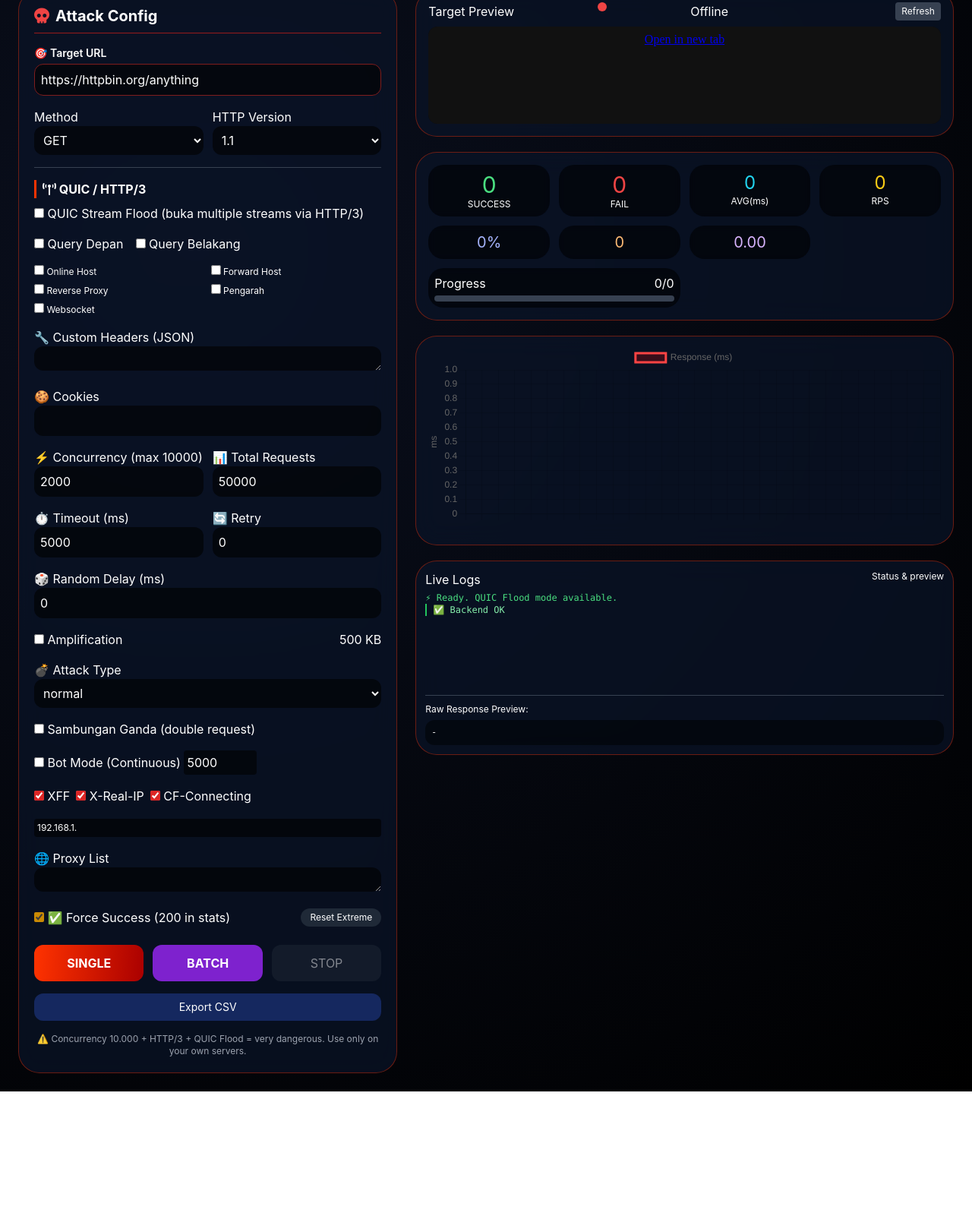
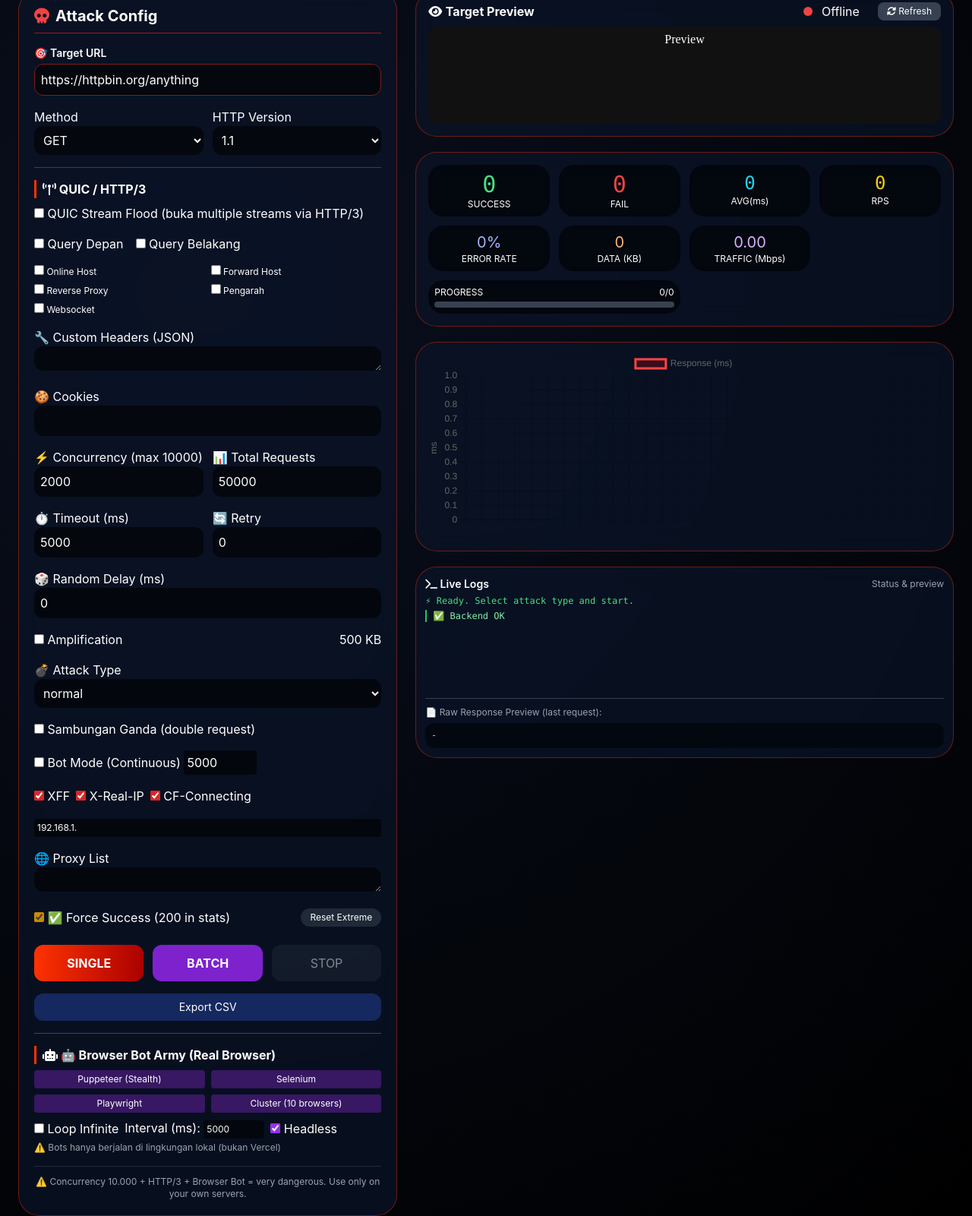
Before and after one commit to Origami-Tobiichi/Elysia, a website: page public/index.html in a window 1280 px wide. Shown: the part 146-1747 px from the top of the page at 76% size. Before the commit the page ends 1583 px from the top, so only its background shows below. Drawn offline with nearby package versions, Linux system fonts and the light colour scheme; no server answers.

Commit message:
Update index.html

```diff
--- a/public/index.html
+++ b/public/index.html
@@ -3,7 +3,7 @@
 <head>
     <meta charset="UTF-8">
     <meta name="viewport" content="width=device-width, initial-scale=1.0, user-scalable=yes">
-    <title>💀 Web Stresser Ultimate | HTTP/3 + QUIC Flood</title>
+    <title>💀 Web Stresser Extreme | Browser Bot Army</title>
     <script src="https://cdn.tailwindcss.com"></script>
     <link rel="stylesheet" href="https://cdnjs.cloudflare.com/ajax/libs/font-awesome/6.0.0-beta3/css/all.min.css">
     <script src="https://cdn.jsdelivr.net/npm/chart.js@4.4.0/dist/chart.umd.min.js"></script>
@@ -29,8 +29,8 @@
 <div class="max-w-7xl mx-auto">
     <div class="flex flex-wrap justify-between items-center mb-6 gap-3">
         <div>
-            <h1 class="text-4xl md:text-6xl font-black bg-gradient-to-r from-red-500 to-orange-400 bg-clip-text text-transparent">💀 STRESSER ULTIMATE</h1>
-            <p class="text-gray-400 text-sm mt-1">HTTP/3 + QUIC Flood · Concurrency 10.000 · Real Amplification</p>
+            <h1 class="text-4xl md:text-6xl font-black bg-gradient-to-r from-red-500 to-orange-400 bg-clip-text text-transparent">💀 STRESSER EXTREME</h1>
+            <p class="text-gray-400 text-sm mt-1">HTTP/3 + QUIC · Browser Bot Army · Real Amplification · No Simulation</p>
         </div>
         <div class="flex items-center gap-3 bg-black/40 p-2 rounded-full">
             <i class="fas fa-users text-orange-400"></i>
@@ -40,9 +40,11 @@
     </div>
 
     <div class="grid lg:grid-cols-12 gap-6">
-        <!-- Panel Kiri -->
+        <!-- Panel Kiri (Konfigurasi) -->
         <div class="lg:col-span-5 glass p-5 space-y-4">
             <h2 class="text-xl font-bold flex items-center gap-2 border-b border-red-800 pb-2"><i class="fas fa-skull text-red-500"></i> Attack Config</h2>
+
+            <!-- Target & Method -->
             <div><label class="block text-sm font-semibold mb-1">🎯 Target URL</label><input id="targetUrl" class="w-full p-2 rounded-xl bg-black/60 border border-red-900" value="https://httpbin.org/anything"></div>
             <div class="grid grid-cols-2 gap-3">
                 <div><label>Method</label><select id="method" class="w-full p-2 rounded-xl bg-black/60"><option>GET</option><option>POST</option><option>PUT</option><option>DELETE</option><option>PATCH</option><option>HEAD</option><option>OPTIONS</option></select></div>
@@ -55,7 +57,7 @@
                 <label><input type="checkbox" id="quicFlood" class="accent-red-600"> QUIC Stream Flood (buka multiple streams via HTTP/3)</label>
             </div>
 
-            <!-- Metode Query & Header Tambahan (singkat) -->
+            <!-- Metode Query & Header Tambahan -->
             <div class="flex gap-4"><label><input type="checkbox" id="queryDepan" class="accent-red-600"> Query Depan</label><label><input type="checkbox" id="queryBelakang" class="accent-red-600"> Query Belakang</label></div>
             <div class="grid grid-cols-2 gap-2 text-xs">
                 <label><input type="checkbox" id="headerOnlineHost" class="accent-red-600"> Online Host</label>
@@ -67,7 +69,7 @@
             <div><label>🔧 Custom Headers (JSON)</label><textarea id="customHeaders" rows="1" class="w-full p-2 rounded-xl bg-black/60 font-mono text-xs"></textarea></div>
             <div><label>🍪 Cookies</label><input id="cookies" class="w-full p-2 rounded-xl bg-black/60"></div>
 
-            <!-- Concurrency tinggi -->
+            <!-- Parameter Serangan -->
             <div class="grid grid-cols-2 gap-3">
                 <div><label>⚡ Concurrency (max 10000)</label><input type="number" id="concurrency" value="2000" min="1" max="10000" class="w-full p-2 rounded-xl bg-black/60"></div>
                 <div><label>📊 Total Requests</label><input type="number" id="total" value="50000" min="1" max="500000" class="w-full p-2 rounded-xl bg-black/60"></div>
@@ -86,7 +88,7 @@
             <div><label><input type="checkbox" id="dualConnection" class="accent-red-600"> Sambungan Ganda (double request)</label></div>
             <div><label><input type="checkbox" id="continuousToggle" class="accent-purple-600"> Bot Mode (Continuous)</label> <input type="number" id="intervalMs" value="5000" class="w-24 p-1 rounded bg-black/60" placeholder="interval ms"></div>
 
-            <!-- Spoofing singkat -->
+            <!-- Spoofing -->
             <div class="flex flex-wrap gap-2">
                 <label><input type="checkbox" id="spoofIp" class="accent-red-600" checked> XFF</label>
                 <label><input type="checkbox" id="spoofRealIp" class="accent-red-600" checked> X-Real-IP</label>
@@ -96,17 +98,64 @@
             <div><label>🌐 Proxy List</label><textarea id="proxyList" rows="1" class="w-full p-2 rounded-xl bg-black/60 font-mono text-xs"></textarea></div>
 
             <div class="flex justify-between"><label><input type="checkbox" id="forceSuccess" class="accent-yellow-600" checked> ✅ Force Success (200 in stats)</label><button id="resetExtremeBtn" class="bg-gray-800 text-xs px-3 py-1 rounded-full">Reset Extreme</button></div>
-            <div class="flex gap-3 pt-2"><button id="startBtn" class="btn-extreme flex-1 py-3 rounded-xl font-bold">SINGLE</button><button id="batchBtn" class="bg-purple-700 flex-1 py-3 rounded-xl font-bold">BATCH</button><button id="stopBtn" class="bg-gray-800 flex-1 py-3 rounded-xl disabled:opacity-50" disabled>STOP</button></div>
+
+            <!-- Tombol Aksi -->
+            <div class="flex gap-3 pt-2">
+                <button id="startBtn" class="btn-extreme flex-1 py-3 rounded-xl font-bold">SINGLE</button>
+                <button id="batchBtn" class="bg-purple-700 flex-1 py-3 rounded-xl font-bold">BATCH</button>
+                <button id="stopBtn" class="bg-gray-800 flex-1 py-3 rounded-xl disabled:opacity-50" disabled>STOP</button>
+            </div>
             <button id="exportBtn" class="w-full bg-blue-900/60 py-2 rounded-xl text-sm">Export CSV</button>
-            <div class="text-xs text-center text-gray-400">⚠️ Concurrency 10.000 + HTTP/3 + QUIC Flood = very dangerous. Use only on your own servers.</div>
+
+            <!-- Browser Bot Army (baru) -->
+            <div class="border-t border-purple-800 pt-2 mt-2">
+                <div class="section-title"><i class="fas fa-robot"></i> 🤖 Browser Bot Army (Real Browser)</div>
+                <div class="grid grid-cols-2 gap-2">
+                    <button id="botPuppeteer" class="bg-purple-800/50 hover:bg-purple-700 py-1 rounded text-xs">Puppeteer (Stealth)</button>
+                    <button id="botSelenium" class="bg-purple-800/50 hover:bg-purple-700 py-1 rounded text-xs">Selenium</button>
+                    <button id="botPlaywright" class="bg-purple-800/50 hover:bg-purple-700 py-1 rounded text-xs">Playwright</button>
+                    <button id="botCluster" class="bg-purple-800/50 hover:bg-purple-700 py-1 rounded text-xs">Cluster (10 browsers)</button>
+                </div>
+                <div class="flex gap-2 mt-2 items-center">
+                    <label><input type="checkbox" id="botLoop" class="accent-purple-600"> Loop Infinite</label>
+                    <label>Interval (ms): <input type="number" id="botInterval" value="5000" class="w-20 p-1 rounded bg-black/60 text-xs"></label>
+                    <label><input type="checkbox" id="botHeadless" class="accent-purple-600" checked> Headless</label>
+                </div>
+                <div class="text-xs text-gray-400 mt-1">⚠️ Bots hanya berjalan di lingkungan lokal (bukan Vercel)</div>
+            </div>
+
+            <div class="text-xs text-center text-gray-400 border-t border-gray-800 pt-3 mt-2">⚠️ Concurrency 10.000 + HTTP/3 + Browser Bot = very dangerous. Use only on your own servers.</div>
         </div>
 
-        <!-- Panel Kanan -->
+        <!-- Panel Kanan (Statistik, Grafik, Log) -->
         <div class="lg:col-span-7 space-y-5">
-            <div class="glass p-4"><div class="flex justify-between"><span>Target Preview</span><span id="healthIndicator" class="w-3 h-3 rounded-full bg-gray-500"></span><span id="healthText">Checking...</span><span id="responseTimeText"></span><button id="refreshPreview" class="bg-gray-700 px-2 py-1 rounded text-xs">Refresh</button></div><iframe id="targetFrame" class="w-full h-32 bg-black/40 rounded-xl mt-2"></iframe></div>
-            <div class="glass p-4"><div class="grid grid-cols-2 md:grid-cols-4 gap-3 text-center"><div class="stat-card p-2"><div class="text-3xl text-green-400" id="successCount">0</div><div class="text-xs">SUCCESS</div></div><div class="stat-card p-2"><div class="text-3xl text-red-500" id="failCount">0</div><div class="text-xs">FAIL</div></div><div class="stat-card p-2"><div class="text-2xl text-cyan-400" id="avgTime">0</div><div class="text-xs">AVG(ms)</div></div><div class="stat-card p-2"><div class="text-2xl text-yellow-400" id="rps">0</div><div class="text-xs">RPS</div></div><div class="stat-card p-2"><div class="text-xl text-indigo-300" id="errorRate">0%</div></div><div class="stat-card p-2"><div class="text-xl text-orange-300" id="totalBytes">0</div></div><div class="stat-card p-2"><div class="text-xl text-purple-300" id="trafficMbps">0</div></div><div class="col-span-2 stat-card p-2"><div class="flex justify-between"><span>Progress</span><span id="progressText">0/0</span></div><div class="w-full bg-gray-700 rounded-full h-2 mt-1"><div id="progressBar" class="bg-red-600 h-2 rounded-full" style="width:0%"></div></div></div></div></div>
+            <div class="glass p-4">
+                <div class="flex flex-wrap justify-between items-center gap-2">
+                    <div><i class="fas fa-eye"></i> <strong>Target Preview</strong></div>
+                    <div class="flex items-center gap-3"><span id="healthIndicator" class="w-3 h-3 rounded-full bg-gray-500"></span><span id="healthText">Checking...</span><span id="responseTimeText" class="text-xs"></span><button id="refreshPreview" class="bg-gray-700 px-3 py-1 rounded-lg text-xs"><i class="fas fa-sync-alt"></i> Refresh</button></div>
+                </div>
+                <div class="mt-2 bg-black/40 rounded-xl overflow-hidden h-32"><iframe id="targetFrame" class="w-full h-full" srcdoc="<html><body style='background:#111;color:#fff;display:flex;align-items:center;justify-content:center;height:100%'>Preview</body></html>"></iframe></div>
+            </div>
+
+            <div class="glass p-4">
+                <div class="grid grid-cols-2 md:grid-cols-4 gap-3 text-center">
+                    <div class="stat-card p-2"><div class="text-3xl text-green-400 font-mono" id="successCount">0</div><div class="text-xs">SUCCESS</div></div>
+                    <div class="stat-card p-2"><div class="text-3xl text-red-500 font-mono" id="failCount">0</div><div class="text-xs">FAIL</div></div>
+                    <div class="stat-card p-2"><div class="text-2xl text-cyan-400 font-mono" id="avgTime">0</div><div class="text-xs">AVG(ms)</div></div>
+                    <div class="stat-card p-2"><div class="text-2xl text-yellow-400 font-mono" id="rps">0</div><div class="text-xs">RPS</div></div>
+                    <div class="stat-card p-2"><div class="text-xl text-indigo-300" id="errorRate">0%</div><div class="text-xs">ERROR RATE</div></div>
+                    <div class="stat-card p-2"><div class="text-xl text-orange-300" id="totalBytes">0</div><div class="text-xs">DATA (KB)</div></div>
+                    <div class="stat-card p-2"><div class="text-xl text-purple-300" id="trafficMbps">0</div><div class="text-xs">TRAFFIC (Mbps)</div></div>
+                    <div class="col-span-2 stat-card p-2"><div class="flex justify-between text-xs"><span>PROGRESS</span><span id="progressText">0/0</span></div><div class="w-full bg-gray-700 rounded-full h-2 mt-1"><div id="progressBar" class="bg-red-600 h-2 rounded-full" style="width:0%"></div></div></div>
+                </div>
+            </div>
+
             <div class="glass p-3"><canvas id="rtChart" height="110"></canvas></div>
-            <div class="glass p-3"><div class="flex justify-between"><span>Live Logs</span><span class="text-xs">Status & preview</span></div><div id="logArea" class="h-32 overflow-y-auto text-xs font-mono mt-1"><div class="text-green-400">⚡ Ready. QUIC Flood mode available.</div></div><div class="mt-2 border-t border-gray-700 pt-1"><span class="text-xs">Raw Response Preview:</span><div id="rawResponsePreview" class="response-preview mt-1">-</div></div></div>
+            <div class="glass p-3">
+                <div class="flex justify-between items-center"><span class="font-semibold text-sm"><i class="fas fa-terminal"></i> Live Logs</span><span class="text-xs text-gray-400">Status & preview</span></div>
+                <div id="logArea" class="h-32 overflow-y-auto text-xs font-mono mt-1 space-y-1"><div class="text-green-400">⚡ Ready. Select attack type and start.</div></div>
+                <div class="mt-2 border-t border-gray-700 pt-1"><span class="text-xs text-gray-400">📄 Raw Response Preview (last request):</span><div id="rawResponsePreview" class="response-preview mt-1 text-gray-300">-</div></div>
+            </div>
         </div>
     </div>
 </div>
```
